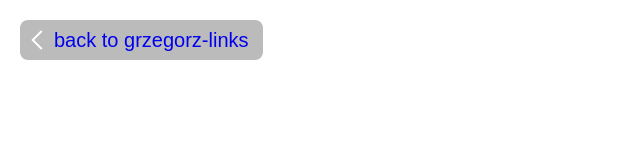
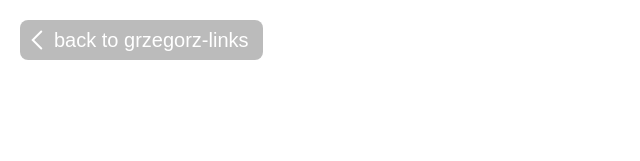
Before and after one commit to grzegorzkiselev/Floating-Jellies, a website: page src/index.html in a window 1280 px wide. Shown: the whole page, without its empty margins (0-640 px from the left). Drawn offline with Linux system fonts and the light colour scheme; a web font is replaced by a local one.

Commit message:
Исправляет цвет ссылки, добавляет якорь

```diff
--- a/src/index.html
+++ b/src/index.html
@@ -26,11 +26,17 @@
       color: white
     }
 
+    a,
+    a:-webkit-any-link {
+      color: white;
+    }
+
     .go-back__arrow {
       fill: white;
     }
 
     .go-back__link {
+      color: inherit;
       font-family: "Arial Narrow", sans-serif;
       padding-top: 1px;
       font-size: 20px;
@@ -66,7 +72,7 @@
     <svg class="go-back__arrow" role="img" height="24" width="24" viewBox="0 0 24 24">
       <path d="M15.957 2.793a1 1 0 010 1.414L8.164 12l7.793 7.793a1 1 0 11-1.414 1.414L5.336 12l9.207-9.207a1 1 0 011.414 0z"></path>
     </svg>
-    <a title="back to grzegorz-links" class="go-back__link" href="https://grzegorzkiselev.github.io/grzegorz-links/">back to grzegorz-links</a>
+    <a title="back to grzegorz-links" class="go-back__link" href="https://grzegorzkiselev.github.io/grzegorz-links/#floating-jellies">back to grzegorz-links</a>
   </div>
 </body>
 
--- a/src/script.js
+++ b/src/script.js
@@ -225,7 +225,8 @@ scene.add(camera)
 
 const renderer = new THREE.WebGLRenderer({
   antialias: true,
-  canvas: canvas
+  canvas: canvas,
+  powerPreference: "high-performance"
 })
 renderer.setSize(sizes.width, sizes.height)
 renderer.setPixelRatio(Math.min(window.devicePixelRatio, 2))
```
Also changed, not shown: dist/index.html, 4 other files.
